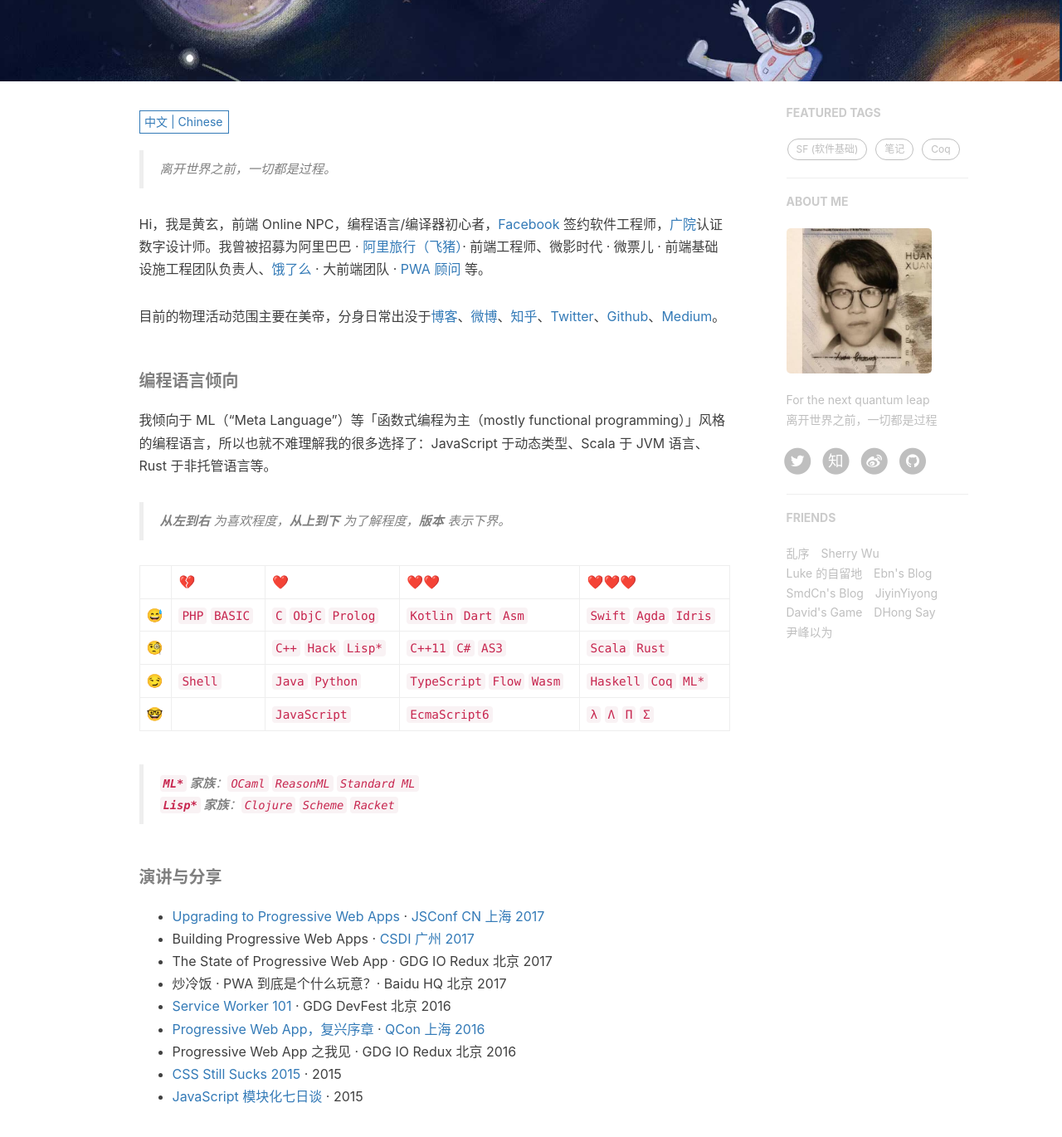
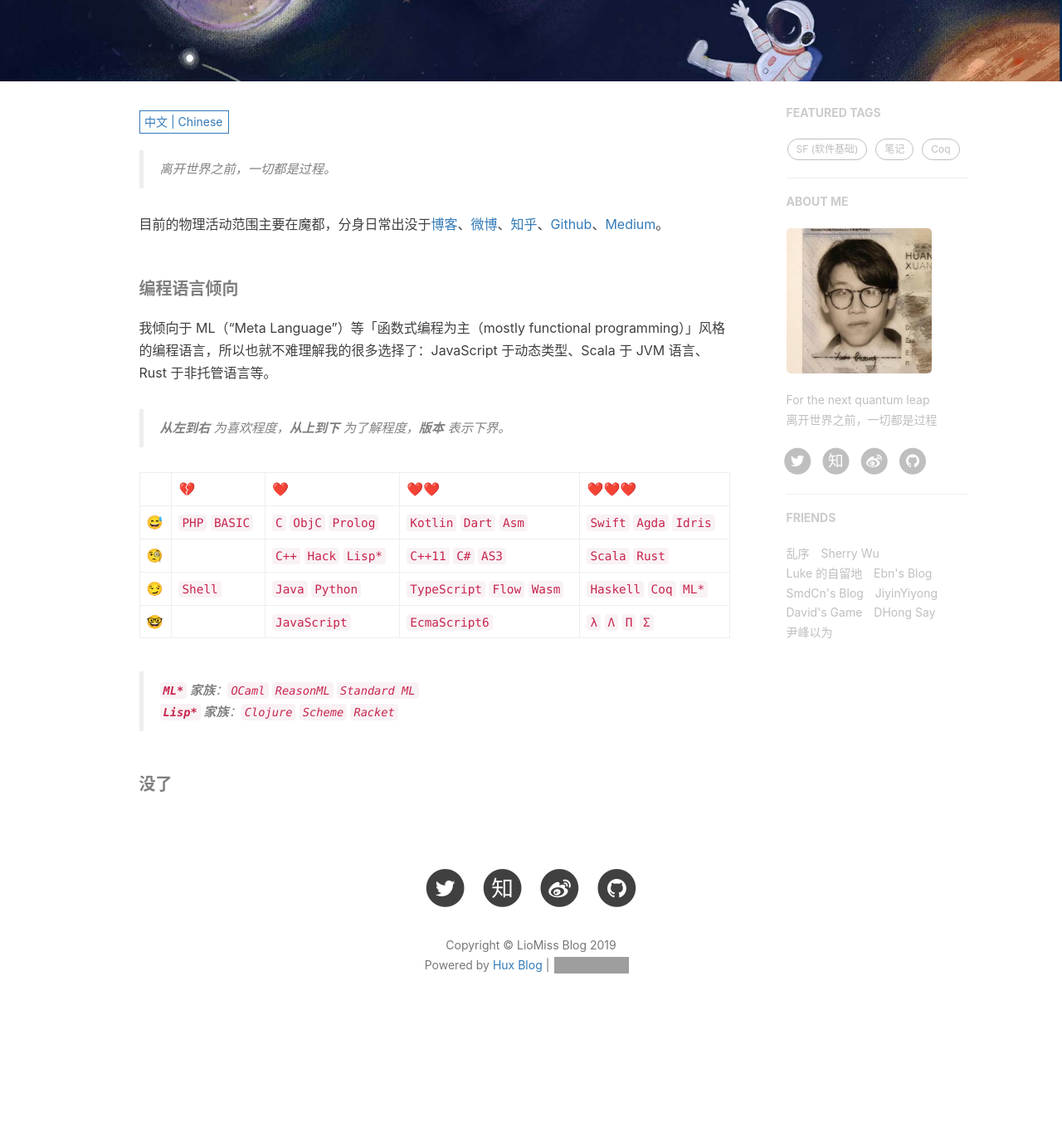
Before and after one commit to LioMiss/LioMiss.github.io, a Jekyll site: the page built from about.html, in a window 1280 px wide and 1400 px high, scrolled down 320 px. Shown: the top 1370 px of the window at 83% size. Built offline with Jekyll 4.4.1, drawn with Linux system fonts in a browser that asks for light colours; nearby versions of some CDN libraries; comment, search, counter and statistics services are not loaded; after the commit the page ends 1587 px from its top, so only the background shows below that; grey boxes are pictures that could not be loaded.

Commit message:
Update zh.md

```diff
--- a/_includes/about/zh.md
+++ b/_includes/about/zh.md
@@ -1,8 +1,6 @@
 > 离开世界之前，一切都是过程。
 
-Hi，我是黄玄，前端 Online NPC，编程语言/编译器初心者，[Facebook](https://www.facebook.com/) 签约软件工程师，[广院](https://baike.baidu.com/item/%E4%B8%AD%E5%9B%BD%E4%BC%A0%E5%AA%92%E5%A4%A7%E5%AD%A6)认证数字设计师。我曾被招募为阿里巴巴 · [阿里旅行（飞猪）](http://alitrip.com)· 前端工程师、微影时代 · 微票儿 · 前端基础设施工程团队负责人、[饿了么](https://ele.me/) · 大前端团队 · [PWA 顾问](https://medium.com/elemefe/upgrading-ele-me-to-progressive-web-app-2a446832e509) 等。
-
-目前的物理活动范围主要在美帝，分身日常出没于[博客](https://huangxuan.me)、[微博](https://weibo.com/huxpro)、[知乎](https://www.zhihu.com/people/huxpro/pins/posts)、[Twitter](https://twitter.com/Huxpro/)、[Github](https://github.com/huxpro)、[Medium](https://medium.com/@Huxpro)。
+目前的物理活动范围主要在魔都，分身日常出没于[博客](https://liomiss.github.io)、[微博](https://weibo.com/1965733713/profile)、[知乎](https://www.zhihu.com/people/xi-yang-wu-shi-26/activities)、[Github](https://github.com/LioMiss)、[Medium](https://medium.com/@Huxpro)。
 
 
 ##### 编程语言倾向
@@ -22,24 +20,4 @@ Hi，我是黄玄，前端 Online NPC，编程语言/编译器初心者，[Faceb
 > __`Lisp*` 家族__：`Clojure` `Scheme` `Racket`
 
 
-##### 演讲与分享
-
-- [Upgrading to Progressive Web Apps][9] · [JSConf CN 上海 2017](http://2017.jsconf.cn/)
-- Building Progressive Web Apps · [CSDI 广州 2017](http://www.csdisummit.com/)
-- The State of Progressive Web App · GDG IO Redux 北京 2017
-- 炒冷饭 · PWA 到底是个什么玩意？· Baidu HQ 北京 2017
-- [Service Worker 101][5] · GDG DevFest 北京 2016
-- [Progressive Web App，复兴序章][4] · [QCon 上海 2016](http://2016.qconshanghai.com/presentation/3111)
-- Progressive Web App 之我见 · GDG IO Redux 北京 2016
-- [CSS Still Sucks 2015][2] · 2015
-- [JavaScript 模块化七日谈][1] · 2015
-
-[1]: //huangxuan.me/2015/07/09/js-module-7day/
-[2]: //huangxuan.me/2015/12/28/css-sucks-2015/
-[3]: //huangxuan.me/2016/06/05/pwa-in-my-pov/
-[4]: //huangxuan.me/2016/10/20/pwa-qcon2016/
-[5]: //huangxuan.me/2016/11/20/sw-101-gdgdf/
-[6]: https://yanshuo.io/assets/player/?deck=58ac8598b123db0067292f92 "PWA Rehashing"
-[7]: https://yanshuo.io/assets/player/?deck=593ad6fbfe88c2006a0a0d6d "The State of PWA"
-[8]: https://yanshuo.io/assets/player/?deck=594d673d570c357d0698a950 "Building PWA"
-[9]: //huangxuan.me/jsconfcn2017/
+##### 没了
```
